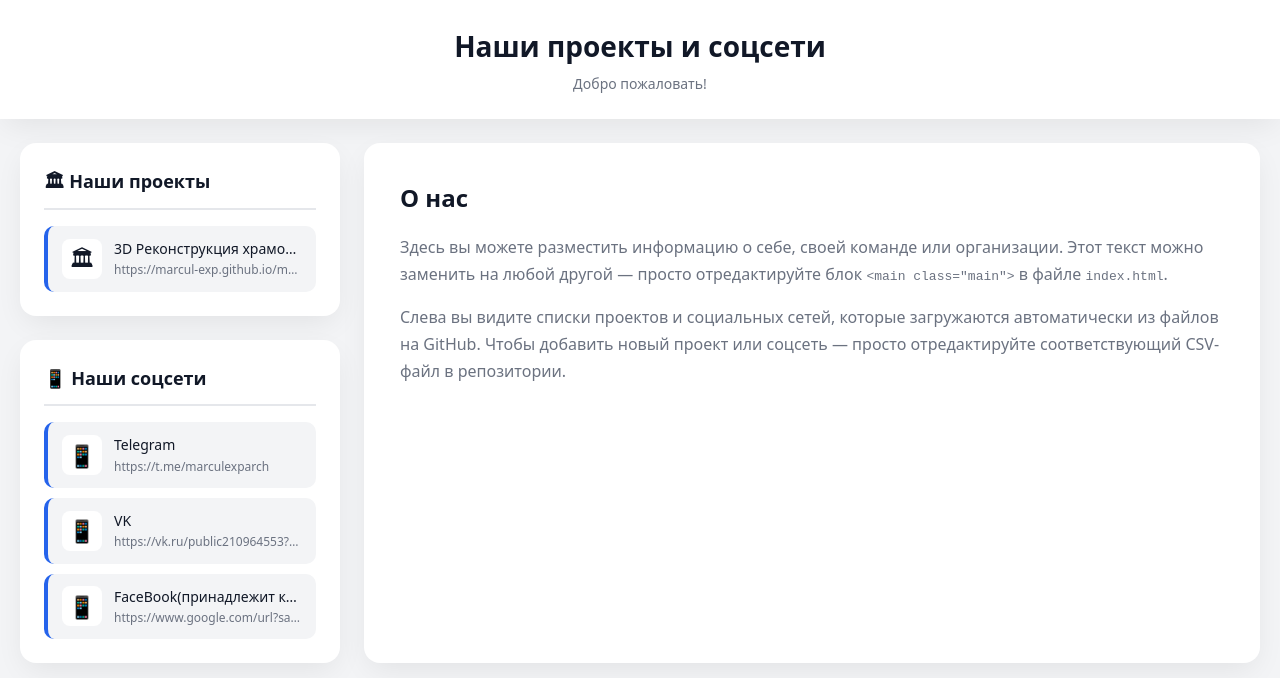
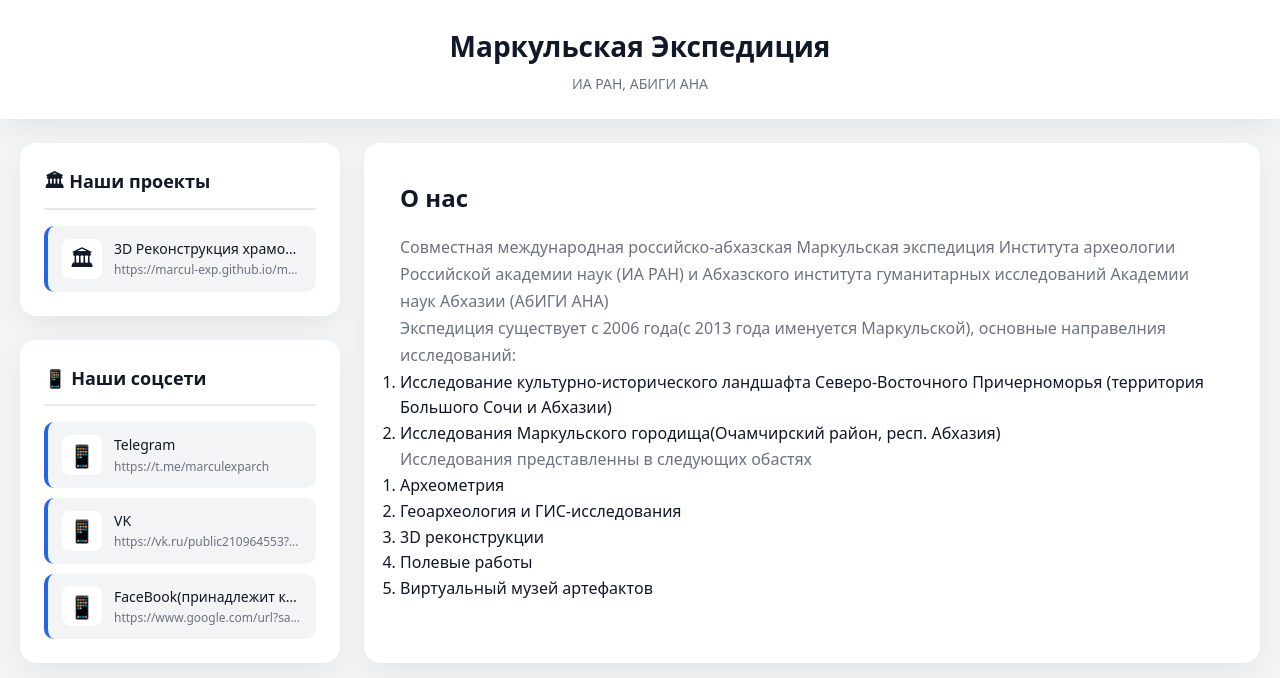
Before and after one commit to marcul-exp/main, a plain HTML site: page index.html in a window 1280 px wide. Drawn offline with Linux system fonts and the light colour scheme.

Commit message:
Update index.html

```diff
--- a/index.html
+++ b/index.html
@@ -3,7 +3,7 @@
 <head>
 <meta charset="UTF-8">
 <meta name="viewport" content="width=device-width, initial-scale=1.0">
-<title>Наши проекты и соцсети</title>
+<title>Маркульская Экспедиция</title>
 <style>
 :root{--bg:#f3f4f6;--card:#fff;--primary:#2563eb;--text:#111827;--muted:#6b7280;--border:#e5e7eb;--radius:16px;--shadow:0 10px 30px -5px rgba(0,0,0,.08)}
 *{box-sizing:border-box;margin:0;padding:0}
@@ -57,8 +57,8 @@ header p{color:var(--muted);font-size:14px}
 <body>
 
 <header>
-    <h1>Наши проекты и соцсети</h1>
-    <p>Добро пожаловать!</p>
+    <h1>Маркульская Экспедиция</h1>
+    <p>ИА РАН, АБИГИ АНА</p>
 </header>
 
 <div class="error-banner" id="errorBanner"></div>
@@ -84,8 +84,20 @@ header p{color:var(--muted);font-size:14px}
     <!-- Правая колонка -->
     <main class="main">
         <h2>О нас</h2>
-        <p>Здесь вы можете разместить информацию о себе, своей команде или организации. Этот текст можно заменить на любой другой — просто отредактируйте блок <code>&lt;main class="main"&gt;</code> в файле <code>index.html</code>.</p>
-        <p style="margin-top:16px">Слева вы видите списки проектов и социальных сетей, которые загружаются автоматически из файлов на GitHub. Чтобы добавить новый проект или соцсеть — просто отредактируйте соответствующий CSV-файл в репозитории.</p>
+        <p>Совместная международная российско-абхазская Маркульская экспедиция Института археологии Российской академии наук (ИА РАН) и Абхазского института гуманитарных исследований Академии наук Абхазии (АбИГИ АНА)</p>
+        <p>Экспедиция существует с 2006 года(с 2013 года именуется Маркульской), основные направелния исследований:</p>
+        <ol>
+            <li>Исследование культурно-исторического ландшафта Северо-Восточного Причерноморья (территория Большого Сочи и Абхазии)</li>
+            <li>Исследования Маркульского городища(Очамчирский район, респ. Абхазия)</li>
+        </ol>
+        <p>Исследования представленны в следующих обастях</p>
+        <ol>
+            <li>Археометрия</li>
+            <li>Геоархеология и ГИС-исследования</li>
+            <li>3D реконструкции</li>
+            <li>Полевые работы</li>
+            <li>Виртуальный музей артефактов</li>
+        </ol>
     </main>
 </div>
 
```
